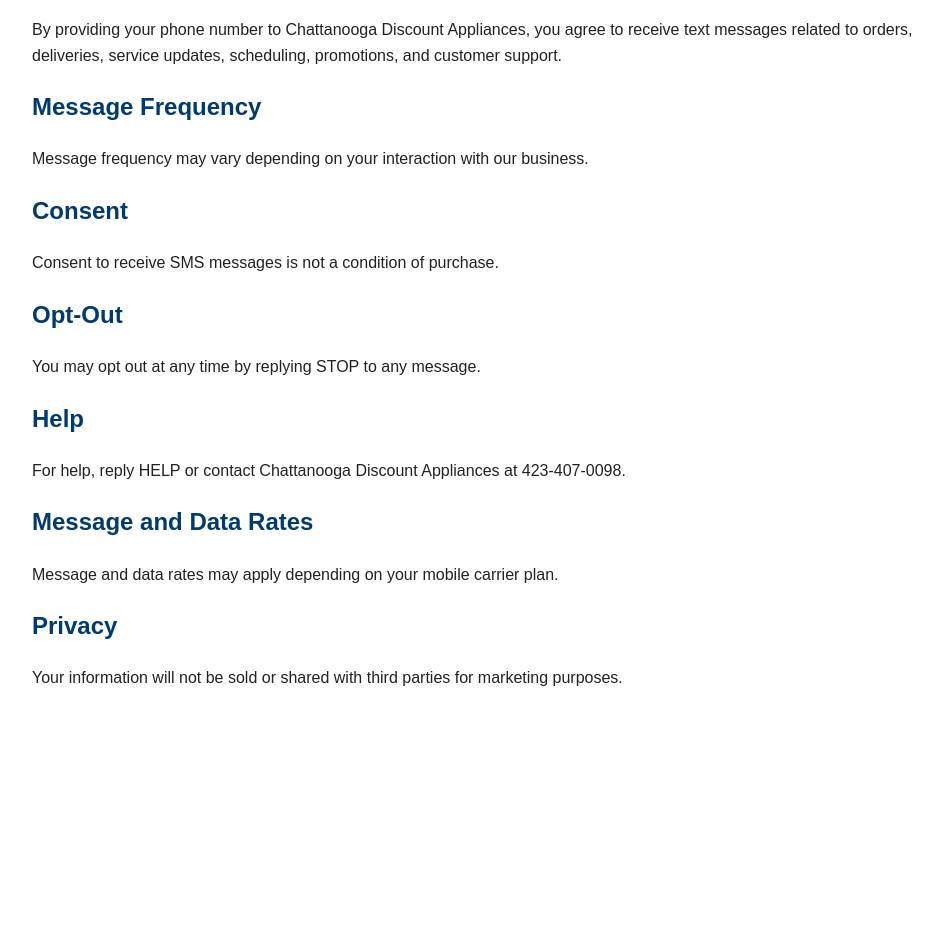
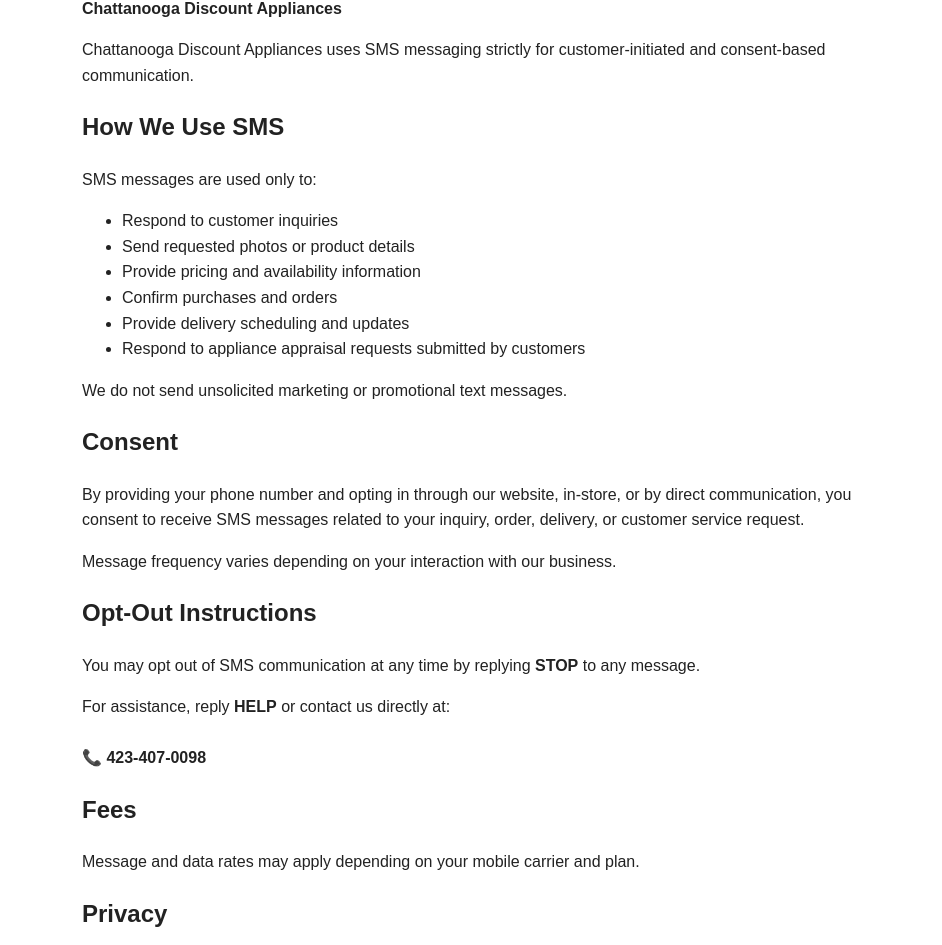
Before and after one commit to samatowitz-boop/CDA-WEBSITE-4252026, a plain HTML site: page sms-policy.html in a window 1280 px wide. Shown: the part 117-1062 px from the top of the page, without its empty margins (158-1100 px from the left). Before the commit the page ends 864 px from the top, so only its background shows below. Drawn offline with Linux system fonts and the light colour scheme.

Commit message:
Update sms-policy.html

```diff
--- a/sms-policy.html
+++ b/sms-policy.html
@@ -1,42 +1,76 @@
 <!DOCTYPE html>
 <html lang="en">
 <head>
-  <meta charset="UTF-8" />
-  <meta name="viewport" content="width=device-width, initial-scale=1.0" />
+  <meta charset="UTF-8">
+  <meta name="viewport" content="width=device-width, initial-scale=1.0">
   <title>SMS Policy | Chattanooga Discount Appliances</title>
-  <style>
-    body {
-      font-family: Arial, sans-serif;
-      max-width: 900px;
-      margin: 0 auto;
-      padding: 40px 20px;
-      line-height: 1.6;
-      color: #222;
-    }
-    h1, h2 { color: #003b6f; }
-    a { color: #003b6f; }
-  </style>
 </head>
-<body>
-  <h1>SMS Messaging Policy</h1>
-  <p>By providing your phone number to Chattanooga Discount Appliances, you agree to receive text messages related to orders, deliveries, service updates, scheduling, promotions, and customer support.</p>
 
-  <h2>Message Frequency</h2>
-  <p>Message frequency may vary depending on your interaction with our business.</p>
+<body style="font-family: Arial, sans-serif; max-width: 800px; margin: 40px auto; line-height: 1.6; color: #222;">
+
+  <h1>SMS Policy</h1>
+  <p><strong>Chattanooga Discount Appliances</strong></p>
+
+  <p>
+    Chattanooga Discount Appliances uses SMS messaging strictly for customer-initiated and consent-based communication.
+  </p>
+
+  <h2>How We Use SMS</h2>
+  <p>
+    SMS messages are used only to:
+  </p>
+  <ul>
+    <li>Respond to customer inquiries</li>
+    <li>Send requested photos or product details</li>
+    <li>Provide pricing and availability information</li>
+    <li>Confirm purchases and orders</li>
+    <li>Provide delivery scheduling and updates</li>
+    <li>Respond to appliance appraisal requests submitted by customers</li>
+  </ul>
+
+  <p>
+    We do not send unsolicited marketing or promotional text messages.
+  </p>
 
   <h2>Consent</h2>
-  <p>Consent to receive SMS messages is not a condition of purchase.</p>
+  <p>
+    By providing your phone number and opting in through our website, in-store, or by direct communication, you consent to receive SMS messages related to your inquiry, order, delivery, or customer service request.
+  </p>
 
-  <h2>Opt-Out</h2>
-  <p>You may opt out at any time by replying STOP to any message.</p>
+  <p>
+    Message frequency varies depending on your interaction with our business.
+  </p>
 
-  <h2>Help</h2>
-  <p>For help, reply HELP or contact Chattanooga Discount Appliances at 423-407-0098.</p>
+  <h2>Opt-Out Instructions</h2>
+  <p>
+    You may opt out of SMS communication at any time by replying <strong>STOP</strong> to any message.
+  </p>
 
-  <h2>Message and Data Rates</h2>
-  <p>Message and data rates may apply depending on your mobile carrier plan.</p>
+  <p>
+    For assistance, reply <strong>HELP</strong> or contact us directly at:
+    <br><br>
+    📞 <strong>423-407-0098</strong>
+  </p>
+
+  <h2>Fees</h2>
+  <p>
+    Message and data rates may apply depending on your mobile carrier and plan.
+  </p>
 
   <h2>Privacy</h2>
-  <p>Your information will not be sold or shared with third parties for marketing purposes.</p>
+  <p>
+    SMS opt-in data, consent, and phone numbers collected for messaging purposes are not sold or shared with third parties or affiliates for marketing purposes.
+  </p>
+
+  <h2>Contact Information</h2>
+  <p>
+    Chattanooga Discount Appliances<br>
+    1931 Lafayette Rd<br>
+    Fort Oglethorpe, GA 30742<br><br>
+
+    📞 423-407-0098<br>
+    📧 Sales@ChattanoogaDiscountAppliances.com
+  </p>
+
 </body>
 </html>
```
